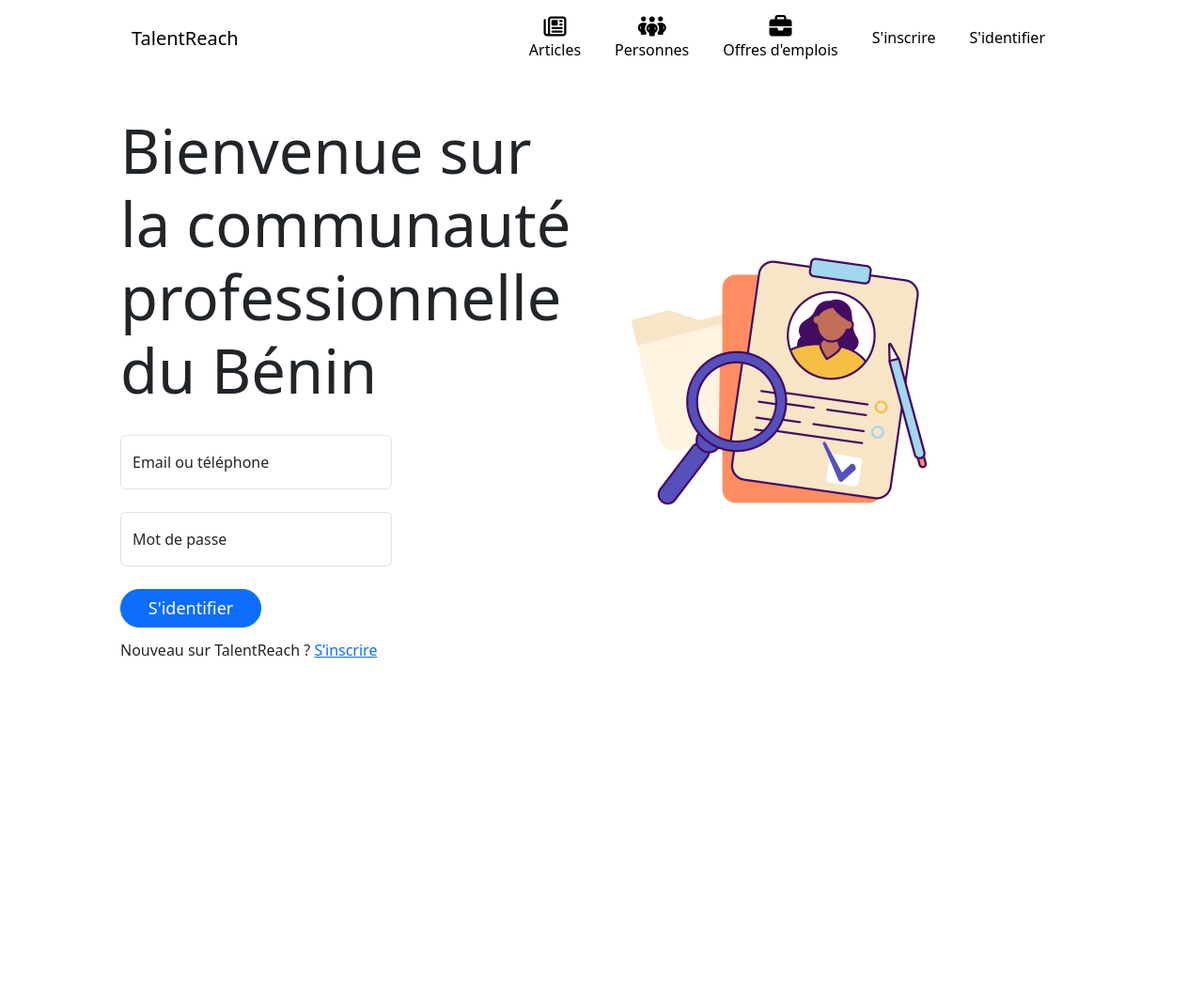
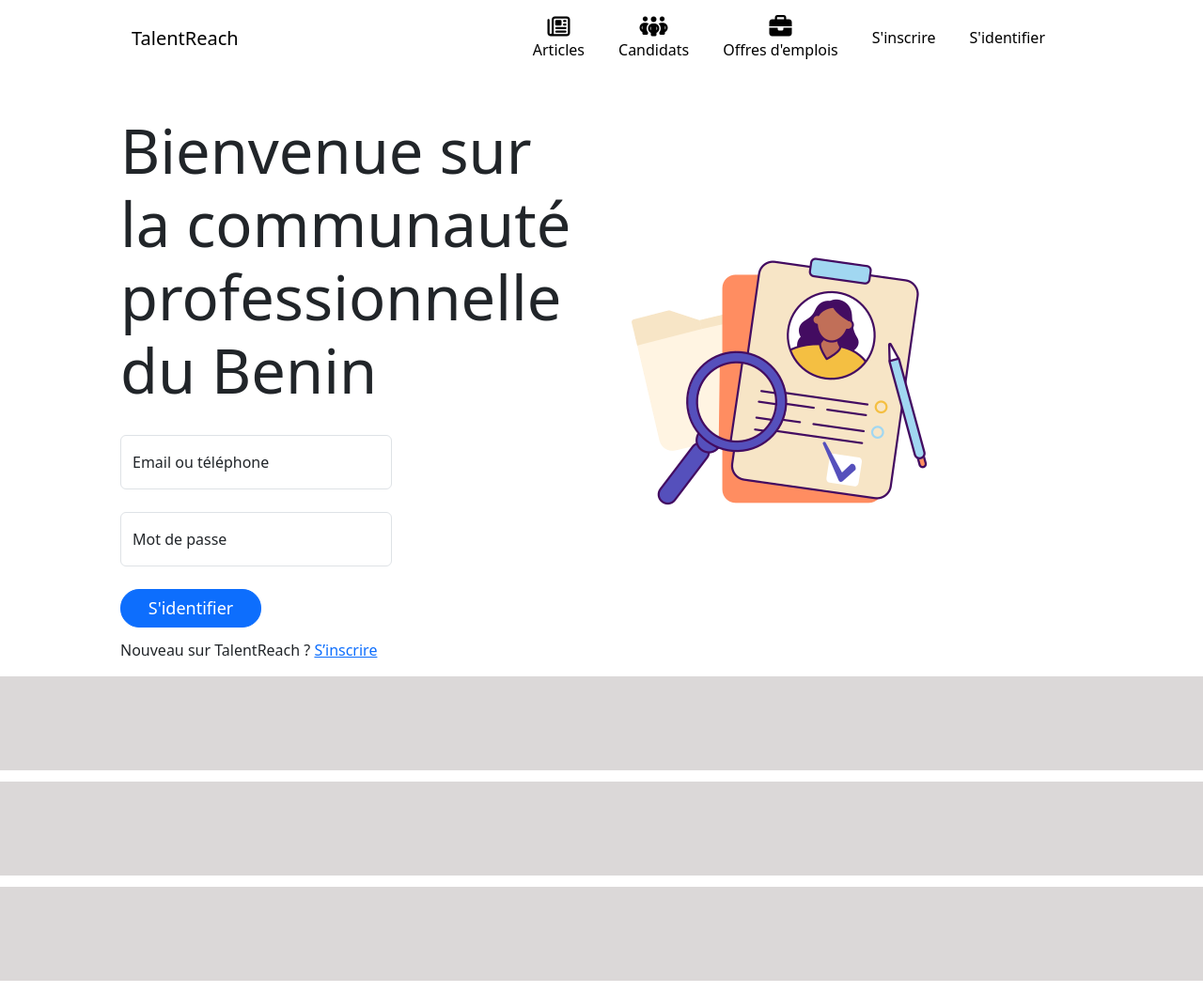
Before and after one commit to Hounnankan7/TalentReach_Project, a PHP site: page / in a window 1280 px wide. Shown: the whole page at 94% size. Before the commit the page ends 700 px from the top, so only its background shows below. Run offline with PHP 8.4, Linux system fonts and the light colour scheme; some libraries are stand-ins or nearby versions.

Commit message:
homepage2

```diff
--- a/index.php
+++ b/index.php
@@ -87,7 +87,7 @@
 
                 <ul class="navbar-nav">
                     <li class="nav-item"><a class="nav-link active" href="#"><i class="fa-regular fa-newspaper fa-xl"></i>Articles</a></li>
-                    <li class="nav-item"><a class="nav-link active" href="#"><i class="fa-solid fa-people-group fa-xl"></i>Personnes</a></li>
+                    <li class="nav-item"><a class="nav-link active" href="#"><i class="fa-solid fa-people-group fa-xl"></i>Candidats</a></li>
                     <li class="nav-item"><a class="nav-link active" href="#"><i class="fa-solid fa-briefcase fa-xl"></i>Offres d'emplois</a></li>
                     <li class="nav-item"><a class="nav-link active" href="#">S'inscrire</a></li>
                     <li class="nav-item"><a class="nav-link active" href="#">S'identifier</a></li>
@@ -97,9 +97,9 @@
         </nav>
     </header>
 
-    <section>
+    <section class="login_section">
         <div class="login_form">
-            <h1 class="text_homepage" style="margin-top: 40px; margin-bottom: 30px; font-size: 65px;">Bienvenue sur la communauté professionnelle du Bénin</h1>
+            <h1 class="text_homepage" style="margin-top: 40px; margin-bottom: 30px; font-size: 65px;">Bienvenue sur la communauté professionnelle du Benin</h1>
             <form class="container">
 
                 <div class="form-floating mb-4">
@@ -118,13 +118,21 @@
         <div class="img_homepage">
             <img src="01_ressources/img/simple_homepage.png" alt="">
         </div>
-    </section style="background-color: #dbd8d8; height: 100px;">
+    </section >
 
-    <section>
+    <section class="candidats_section" style="background-color: #dbd8d8; height: 100px;margin-left: 0px;margin-right: 0px;margin-bottom: 12px;">
 
     </section>
 
-    <footer>
+    <section class="companies_section" style="background-color: #dbd8d8; height: 100px;margin-left: 0px;margin-right: 0px;margin-bottom: 12px;">
+
+    </section>
+
+    <section class="stats_section" style="background-color: #dbd8d8; height: 100px;margin-left: 0px;margin-right: 0px;margin-bottom: 12px;">
+
+    </section>
+
+    <footer style="margin-top: 12px;margin-bottom: 12px;">
 
     </footer>
 
```
